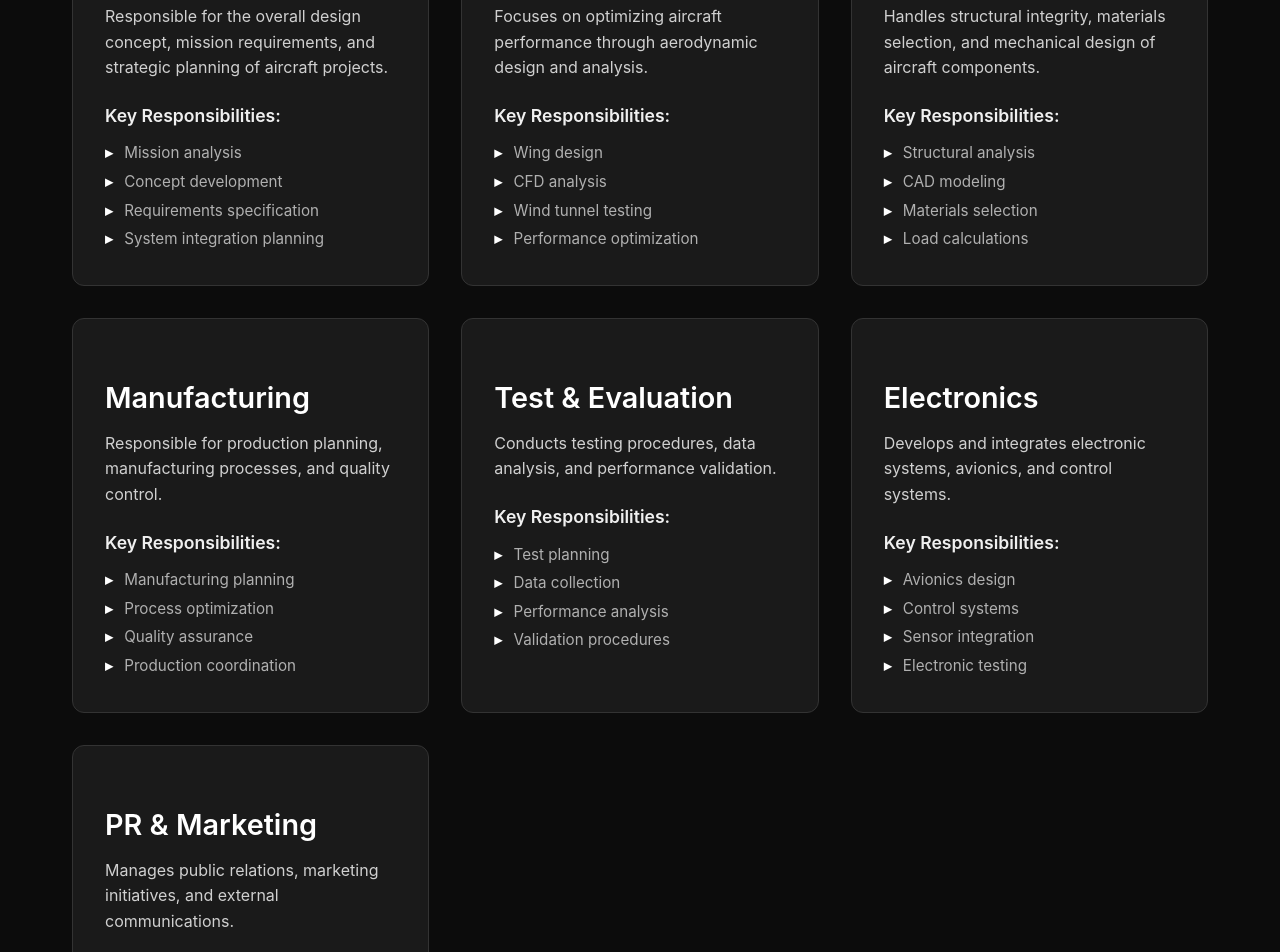
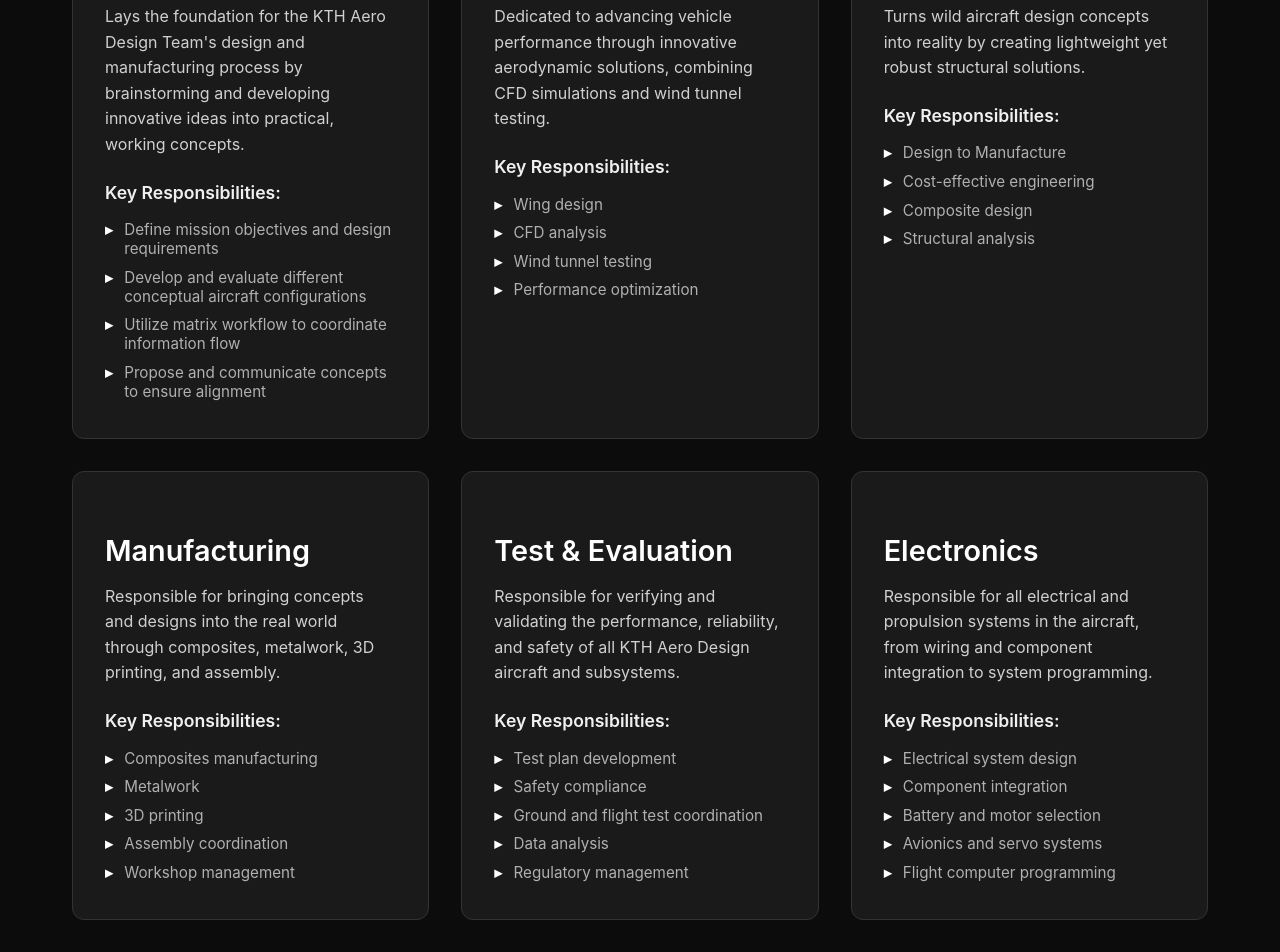
Before and after one commit to KthAeroDesign/websitev1, a React (Vite) app in the folder frontend/: page /teams in a window 1280 px wide. Shown: the part 520-1472 px from the top of the page. Built offline with nearby package versions, Linux system fonts and the light colour scheme; no server answers.

Commit message:
add info about the teams

```diff
--- a/frontend/src/data/teams.ts
+++ b/frontend/src/data/teams.ts
@@ -13,13 +13,11 @@
     {
         id: 'concept',
         name: 'Concept',
-        description: 'Responsible for the overall design concept, mission requirements, and strategic planning of aircraft projects.',
-        responsibilities: ['Mission analysis', 'Concept development', 'Requirements specification', 'System integration planning'],
-        longDescription: `The Concept team serves as the foundation of every aircraft project at KTH Aero Design. We are responsible for transforming initial ideas into comprehensive design concepts that guide the entire development process.
+        description: 'Lays the foundation for the KTH Aero Design Team\'s design and manufacturing process by brainstorming and developing innovative ideas into practical, working concepts.',
+        responsibilities: ['Define mission objectives and design requirements', 'Develop and evaluate different conceptual aircraft configurations', 'Utilize matrix workflow to coordinate information flow', 'Propose and communicate concepts to ensure alignment'],
+        longDescription: `The Concept Team lays the foundation for the KTH Aero Design Team's design and manufacturing process. They brainstorm and develop innovative ideas into practical, working concepts using a structured engineering approach. They analyze customer and competition requirements and generate multiple design concepts, evaluating them through various matrices, preliminary calculations, and trade-off studies.
 
-Our team works closely with competition requirements and mission objectives to establish clear project parameters. We conduct thorough mission analysis to understand performance requirements, operational constraints, and success criteria. Through systematic concept development, we explore various design approaches and select the most promising solutions.
-
-The team plays a crucial role in requirements specification, ensuring all subsystems understand their objectives and constraints. We facilitate system integration planning to ensure seamless collaboration between all functional teams throughout the project lifecycle.`,
+Key responsibilities include defining mission objectives and the design requirements, developing and evaluating different conceptual aircraft configurations, utilizing the matrix workflow to coordinate information flow and decision-making among the other functional teams, and proposing and communicating the concept to ensure alignment across all technical teams.`,
         goals: [
             'Develop innovative aircraft concepts that meet competition requirements',
             'Establish clear project parameters and success criteria',
@@ -38,13 +36,13 @@
     {
         id: 'aerodynamics',
         name: 'Aerodynamics',
-        description: 'Focuses on optimizing aircraft performance through aerodynamic design and analysis.',
+        description: 'Dedicated to advancing vehicle performance through innovative aerodynamic solutions, combining CFD simulations and wind tunnel testing.',
         responsibilities: ['Wing design', 'CFD analysis', 'Wind tunnel testing', 'Performance optimization'],
-        longDescription: `The Aerodynamics team is at the heart of aircraft performance optimization. We combine theoretical knowledge with cutting-edge simulation tools and experimental validation to create efficient and effective aerodynamic solutions.
+        longDescription: `The KTH Aero Design Aerodynamics Team is dedicated to advancing vehicle performance through innovative aerodynamic solutions. Aerodynamics lies at the core of flight, influencing stability, manoeuvrability, and the overall ease of movement through the air. They combine CFD simulations and wind tunnel testing to turn bold ideas into practical improvements in flight dynamics.
 
-Our work begins with fundamental aerodynamic principles and extends to advanced computational fluid dynamics (CFD) analysis using industry-standard software. We design and optimize wing profiles, control surfaces, and complete aircraft configurations to achieve maximum performance within competition constraints.
+Team members work on real projects, developing unconventional solutions that challenge traditional approaches and directly enhance how vehicles move and respond in the air. They foster a collaborative environment to test, refine, and validate designs, ensuring that every concept contributes to better control, stability, and overall performance.
 
-Wind tunnel testing forms a crucial part of our validation process, allowing us to verify computational results and discover real-world performance characteristics. We work closely with the Structure & Design team to ensure aerodynamic efficiency is balanced with structural requirements.`,
+This team suits individuals who are passionate about aerodynamics, eager to explore uncharted ideas, and committed to applying innovative thinking to solve real-world challenges in flight.`,
         goals: [
             'Maximize aircraft performance through optimized aerodynamic design',
             'Validate designs through comprehensive CFD analysis and wind tunnel testing',
@@ -63,13 +61,15 @@
     {
         id: 'structure-design',
         name: 'Structure & Design',
-        description: 'Handles structural integrity, materials selection, and mechanical design of aircraft components.',
-        responsibilities: ['Structural analysis', 'CAD modeling', 'Materials selection', 'Load calculations'],
-        longDescription: `The Structure & Design team ensures that every aircraft component meets rigorous safety and performance standards while maintaining optimal weight characteristics. We are responsible for the mechanical integrity of the entire aircraft system.
+        description: 'Turns wild aircraft design concepts into reality by creating lightweight yet robust structural solutions.',
+        responsibilities: ['Design to Manufacture', 'Cost-effective engineering', 'Composite design', 'Structural analysis'],
+        longDescription: `Wild ideas in aircraft design often demand equally bold structural solutions to make them fly. That is where the Structures and Design Team comes in, a passionate group of engineers who turn concepts into reality.
 
-Our work encompasses detailed structural analysis using finite element methods to predict component behavior under various loading conditions. We create comprehensive CAD models that serve as the foundation for manufacturing and assembly processes.
+The members of this team dive into creating lightweight yet robust designs, ensuring they are strong enough for real-world applications. They brainstorm, design, simulate, and ultimately see their ideas take shape as the aircraft is manufactured.
 
-Material selection is a critical aspect of our work, balancing strength, weight, cost, and manufacturability requirements. We work closely with the Manufacturing team to ensure designs are practical and cost-effective to produce while meeting all performance specifications.`,
+Core principles include Design to Manufacture (bridging concepts to production), Cost Effectiveness (smart engineering without compromise), and Teamwork (because the best solutions are built together).
+
+Their work spans metal, plastic, and composite parts, with composites being at the heart of what they do. Those who are excited by the art of composite design, and who smile at the thought of stress and strain, will find this the perfect team to join.`,
         goals: [
             'Ensure structural integrity and safety of all aircraft components',
             'Optimize weight-to-strength ratios through advanced materials and design',
@@ -88,13 +88,11 @@
     {
         id: 'manufacturing',
         name: 'Manufacturing',
-        description: 'Responsible for production planning, manufacturing processes, and quality control.',
-        responsibilities: ['Manufacturing planning', 'Process optimization', 'Quality assurance', 'Production coordination'],
-        longDescription: `The Manufacturing team transforms design concepts into physical reality through careful planning, precise execution, and continuous quality improvement. We bridge the gap between engineering designs and completed aircraft systems.
+        description: 'Responsible for bringing concepts and designs into the real world through composites, metalwork, 3D printing, and assembly.',
+        responsibilities: ['Composites manufacturing', 'Metalwork', '3D printing', 'Assembly coordination', 'Workshop management'],
+        longDescription: `The Manufacturing Team is responsible for bringing concepts and designs into the real world. They work with composites, metalwork, 3D printing, assembly, and more. They arrange weekly workshops where members come together to collaborate and work on ongoing projects.
 
-Our responsibilities include developing comprehensive manufacturing plans that optimize production efficiency while maintaining quality standards. We evaluate and implement various manufacturing processes, from traditional machining to advanced additive manufacturing techniques.
-
-Quality assurance is integral to everything we do, ensuring each component meets specification requirements before assembly. We coordinate production activities across multiple workstreams and manage resource allocation to meet project timelines.`,
+The team transforms design concepts into physical reality through careful planning, precise execution, and continuous quality improvement. They bridge the gap between engineering designs and completed aircraft systems, ensuring that innovative concepts become functional aircraft components ready for testing and flight.`,
         goals: [
             'Deliver high-quality aircraft components on schedule and within budget',
             'Implement efficient manufacturing processes and workflows',
@@ -113,13 +111,11 @@
     {
         id: 'test-evaluation',
         name: 'Test & Evaluation',
-        description: 'Conducts testing procedures, data analysis, and performance validation.',
-        responsibilities: ['Test planning', 'Data collection', 'Performance analysis', 'Validation procedures'],
-        longDescription: `The Test & Evaluation team serves as the final authority on aircraft performance, conducting comprehensive testing programs to validate design predictions and ensure competition readiness.
+        description: 'Responsible for verifying and validating the performance, reliability, and safety of all KTH Aero Design aircraft and subsystems.',
+        responsibilities: ['Test plan development', 'Safety compliance', 'Ground and flight test coordination', 'Data analysis', 'Regulatory management'],
+        longDescription: `The Test and Evaluation Team is responsible for verifying and validating the performance, reliability, and safety of all KTH Aero Design aircraft and subsystems. They develop detailed test plans, prepare checklists, ensure compliance with safety standards, and coordinate both ground and flight tests.
 
-We develop detailed test plans that systematically evaluate all aspects of aircraft performance, from individual component testing to complete system validation. Our work includes both ground-based testing and flight testing programs designed to characterize aircraft behavior across all operating conditions.
-
-Data analysis is a core competency, using advanced statistical methods and visualization tools to extract meaningful insights from test results. We provide critical feedback to all teams, enabling design improvements and performance optimization throughout the development cycle.`,
+Team members collect and analyze experimental data to assess whether the UAV meets design specifications and performance targets, providing critical feedback to improve future iterations. Additionally, they manage regulatory aspects such as EU UAV certification and flight permissions, ensuring all operations are conducted safely, efficiently, and in accordance with aviation guidelines.`,
         goals: [
             'Validate aircraft performance against design specifications',
             'Provide data-driven insights for continuous improvement',
@@ -138,13 +134,13 @@
     {
         id: 'electronics',
         name: 'Electronics',
-        description: 'Develops and integrates electronic systems, avionics, and control systems.',
-        responsibilities: ['Avionics design', 'Control systems', 'Sensor integration', 'Electronic testing'],
-        longDescription: `The Electronics team develops sophisticated electronic systems that enable autonomous flight, data collection, and remote control capabilities. We integrate cutting-edge technology into reliable, lightweight systems optimized for aircraft applications.
+        description: 'Responsible for all electrical and propulsion systems in the aircraft, from wiring and component integration to system programming.',
+        responsibilities: ['Electrical system design', 'Component integration', 'Battery and motor selection', 'Avionics and servo systems', 'Flight computer programming'],
+        longDescription: `The Electronics Team is responsible for all electrical and propulsion systems in the aircraft. They handle everything from wiring and component integration to the selection of batteries, motors, avionics, servos, and flight computers.
 
-Our work encompasses avionics design from concept through implementation, including flight control systems, navigation equipment, and communication systems. We design and implement control algorithms that enable stable, predictable aircraft behavior across all flight conditions.
+Working in the team provides hands-on experience in system integration and programming. Their mission is to ensure that every system operates with reliability and efficiency. By connecting hardware to software, they enable precise control and dependable performance in flight.
 
-Sensor integration is a critical capability, incorporating various measurement devices to monitor aircraft performance and environmental conditions. We ensure all electronic systems are properly tested, documented, and integrated with mechanical systems.`,
+The team integrates cutting-edge technology into reliable, lightweight systems optimized for aircraft applications, ensuring all electronic systems work seamlessly with mechanical components.`,
         goals: [
             'Develop reliable, lightweight electronic systems for aircraft applications',
             'Implement advanced control algorithms for optimal flight performance',
@@ -163,13 +159,15 @@
     {
         id: 'pr-marketing',
         name: 'PR & Marketing',
-        description: 'Manages public relations, marketing initiatives, and external communications.',
-        responsibilities: ['Social media management', 'Event coordination', 'Sponsor relations', 'Content creation'],
-        longDescription: `The PR & Marketing team serves as the public face of KTH Aero Design, building relationships with sponsors, engaging with the community, and promoting our achievements and activities to a wider audience.
+        description: 'Responsible for communicating news, updates, and activities to fellow students, sponsors, and anyone interested in the team\'s work.',
+        responsibilities: ['Website management', 'Social media content', 'Merchandise coordination', 'Team gear management', 'External communications'],
+        longDescription: `The PR and Marketing Team is responsible for communicating news, updates, and activities to fellow students, sponsors, and anyone interested in the team's work. They keep the website up to date and coordinate merchandise and team gear, making it easy to find the team both online and in person.
 
-We manage comprehensive social media strategies across multiple platforms, creating engaging content that showcases our technical achievements and team culture. Our event coordination efforts include competition participation, university presentations, and community outreach activities.
+The team serves as the public face of KTH Aero Design, building relationships with sponsors, engaging with the community, and promoting achievements and activities to a wider audience. They create engaging content that showcases technical achievements and team culture across multiple platforms.
 
-Sponsor relations are crucial to our success, and we work diligently to maintain strong partnerships with industry leaders and educational institutions. We create professional presentations, reports, and marketing materials that effectively communicate our value proposition and achievements.`,
+You can find us on:
+Instagram: @kthareodesign
+LinkedIn: KTH Aero Design Team`,
         goals: [
             'Build and maintain strong relationships with sponsors and partners',
             'Increase public awareness of KTH Aero Design activities and achievements',
```
